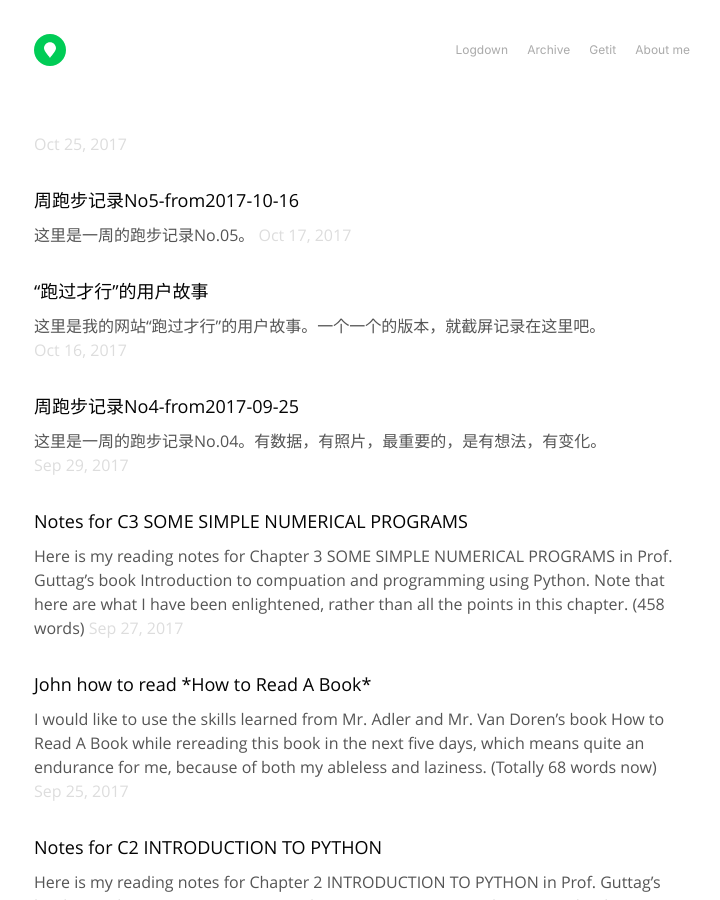
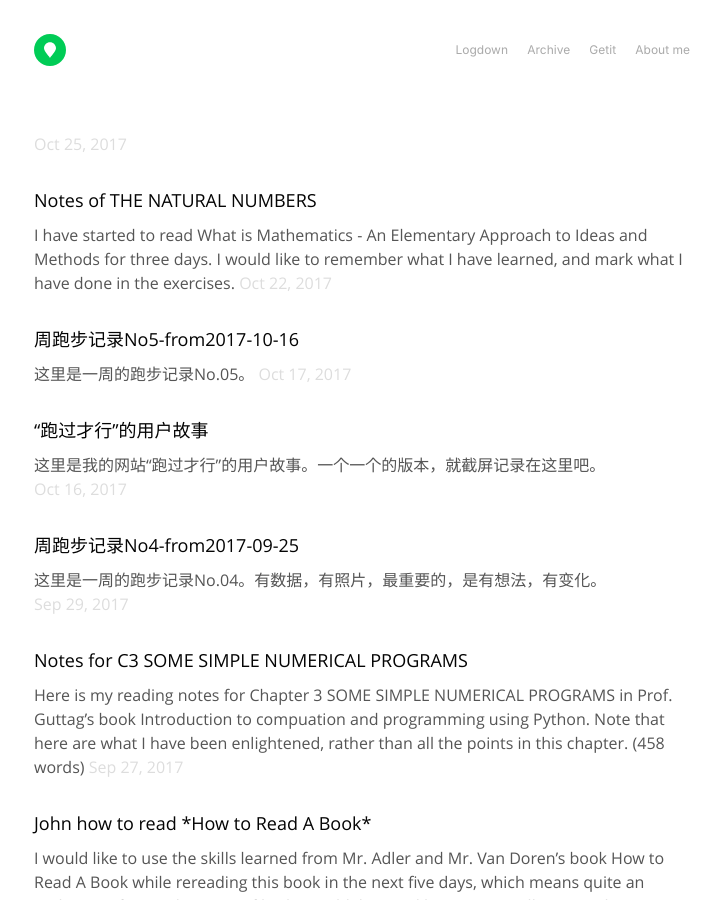
Before and after one commit to John-Qu/John-Qu.github.io, a Jekyll site: the page built from index.html, in a window 1280 px wide and 900 px high. Shown: the whole window, without its empty margins (278-998 px from the left). Built offline with Jekyll 4.4.1, drawn with Linux system fonts in a browser that asks for light colours; some of the changed lines change nothing that is shown.

Commit message:
rename the natural number note

```diff
--- a/_posts/Notes-of-THE-NATURAL-NUMBERS.md
+++ b/_posts/2017-10-24-Notes-of-THE-NATURAL-NUMBERS.md
@@ -68,7 +68,31 @@
 > $$
 >  1 + 2 = 2 + 1
 > $$
->  is only a particular instance of the general law that the sum of two integers is the same regardless of the order in which they are considered. Hence, when we wish to express the fact that a certain relation between integers is valid irrespective of the values of the particular integers involved, we shall denote integers symbolically by letters a, b, c, • .
+>  is only a particular instance of the general law that the sum of two integers is the same regardless of the order in which they are considered. Hence, when we wish to express the fact that a certain relation between integers is valid irrespective of the values of the particular integers involved, we shall **denote** integers symbolically by letters a, b, c, • .
+
+### irrespective
+
+adjective
+
+each member has one vote, irrespective of the number of shares held:
+
+ regardless of, without regard to/for, notwithstanding, whatever, no matter what, without consideration of.
+
+### denote
+
+verb
+
+1 the headdresses denoted warriors:
+
+designate, indicate, be a mark of, signify, signal, symbolize, represent, mean; typify, characterize, distinguish, mark, identify.
+
+2 his manner denoted an inner strength:
+
+suggest, point to, smack of, indicate, show, reveal, intimate, imply, convey, betray, bespeak, spell.
+
+CHOOSE THE RIGHT WORD connote, denote
+
+Denote refers to the literal, primary meaning of something; connote refers to other characteristics suggested or implied by that thing. Thus, one might say that the word 'mother' denotes ‘a woman who is a parent’ but connotes qualities such as 'protection' and 'affection.' Connotate is a needless variant of connote that, if anything, only adds to the confusion, and therefore should be avoided.
 
 ### How to describe the five fundamental law of arithmetic?
 
```
